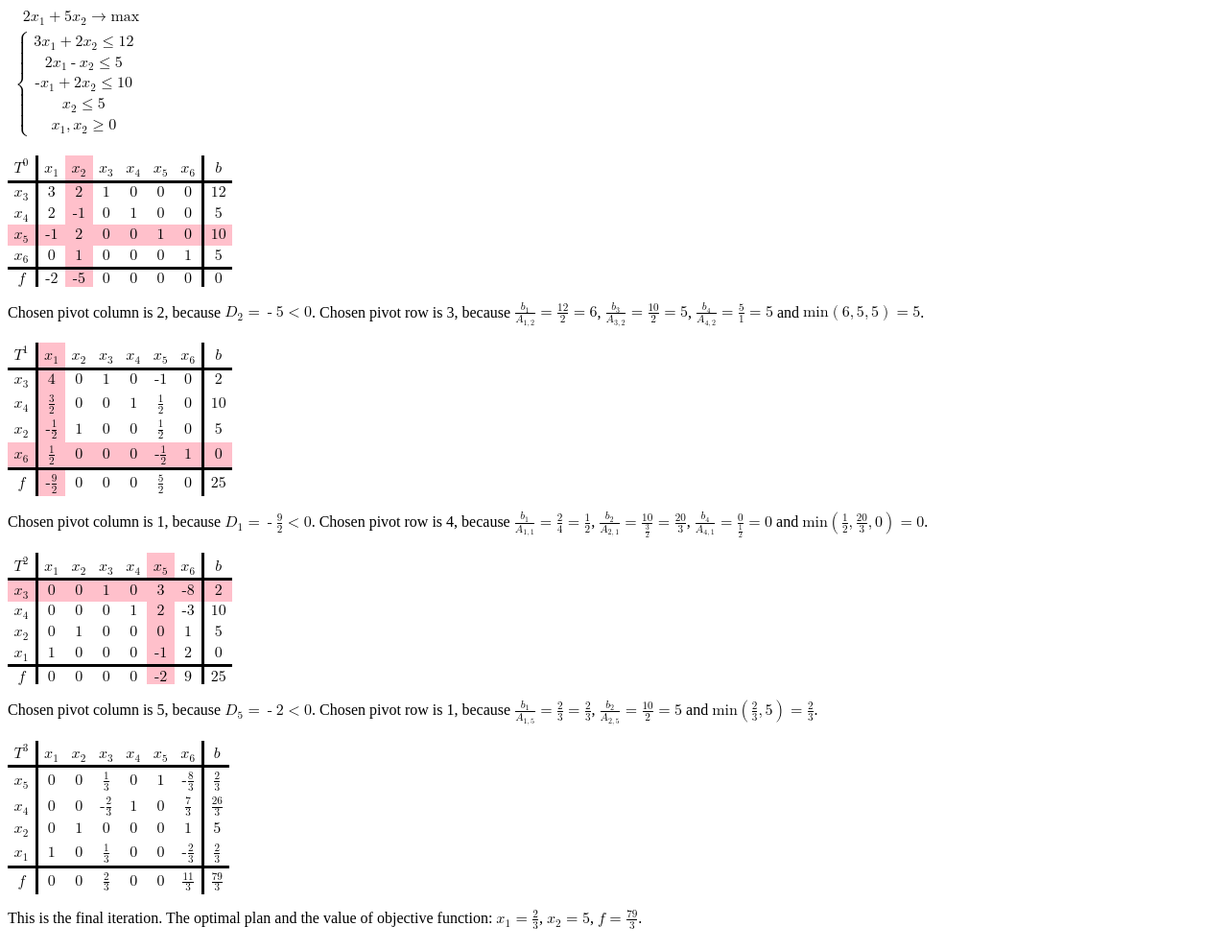
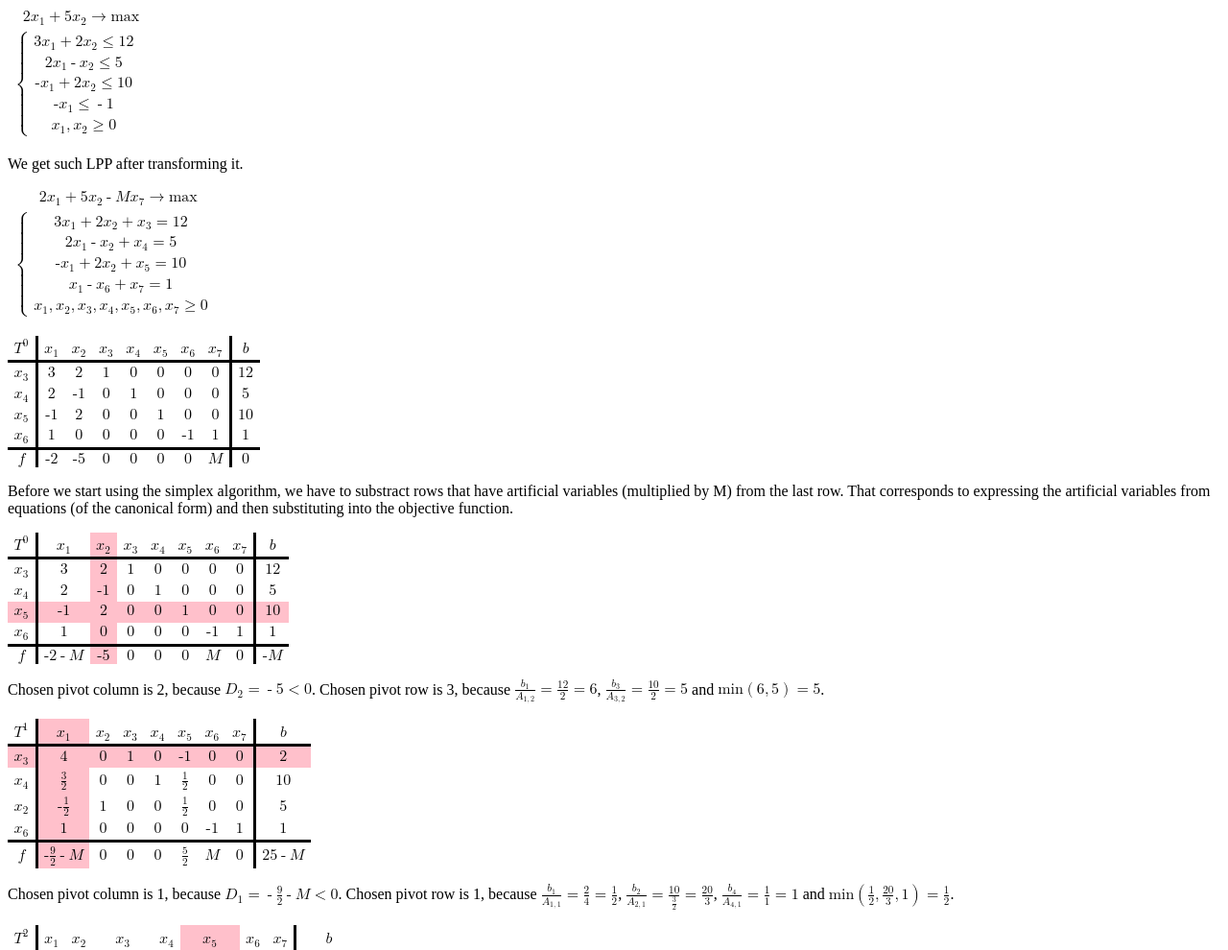
Before and after one commit to LessnessRandomness/lessnessrandomness.github.io, a plain HTML site: page operations-research/linear-programming/simplex-algorithm/homework.html in a window 1280 px wide. Shown: the top 990 px of the page at 96% size. Drawn offline with Linux system fonts and the light colour scheme.

Commit message:
homework2

```diff
--- a/operations-research/linear-programming/simplex-algorithm/homework.html
+++ b/operations-research/linear-programming/simplex-algorithm/homework.html
@@ -11,8 +11,8 @@
         <script>
             var F = Fraction;
             var objectiveVector = [F(2), F(5)];
-            var constraintMatrix = [[F(3), F(2)], [F(2), F(-1)], [F(-1), F(2)], [F(0), F(1)]];
-            var bVector = [F(12), F(5), F(10), F(5)];
+            var constraintMatrix = [[F(3), F(2)], [F(2), F(-1)], [F(-1), F(2)], [F(-1), F(0)]];
+            var bVector = [F(12), F(5), F(10), F(-1)];
             var LPP_normal = LPP.NormalForm(objectiveVector, constraintMatrix, bVector);
             document.getElementById("exercise").appendChild(MathML.done(LPP_normal.toMathML()));
             var simplexWithM = LPP_normal.toSimplexTableWithM("solution");
```
